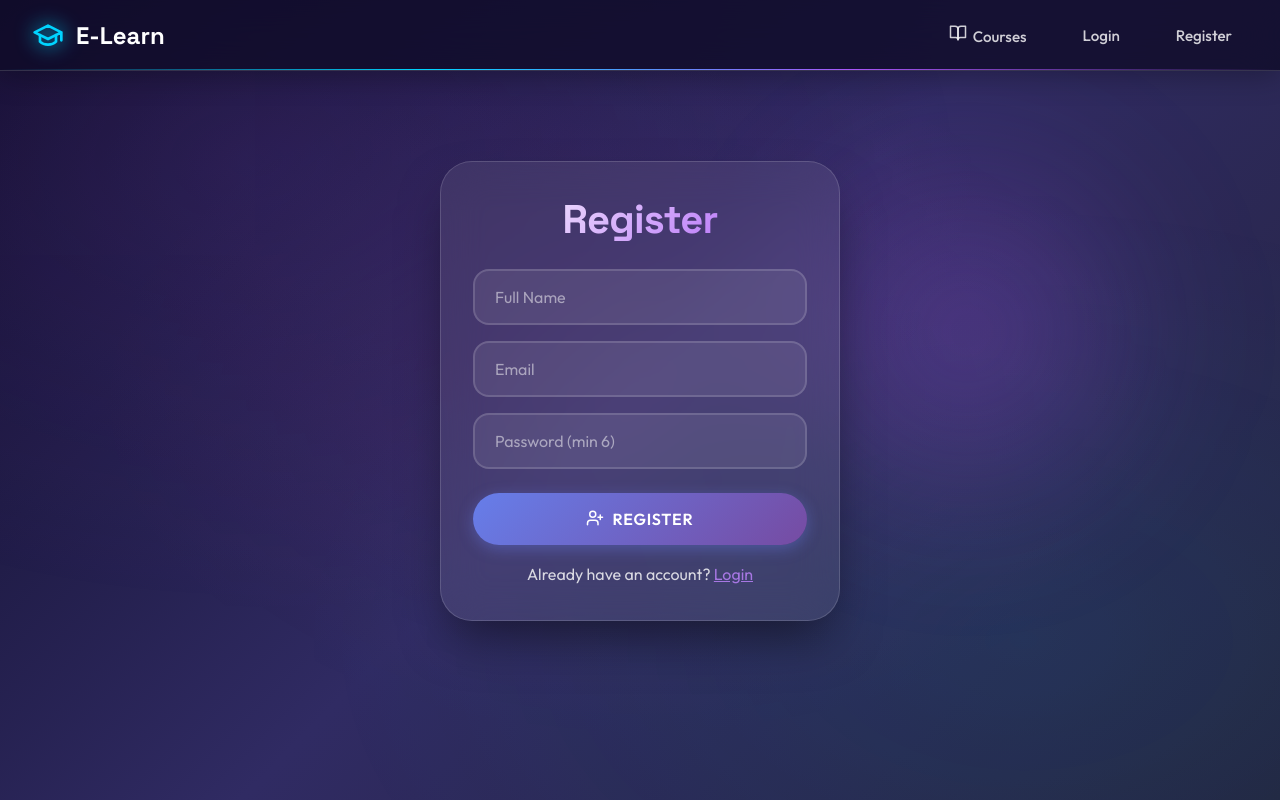
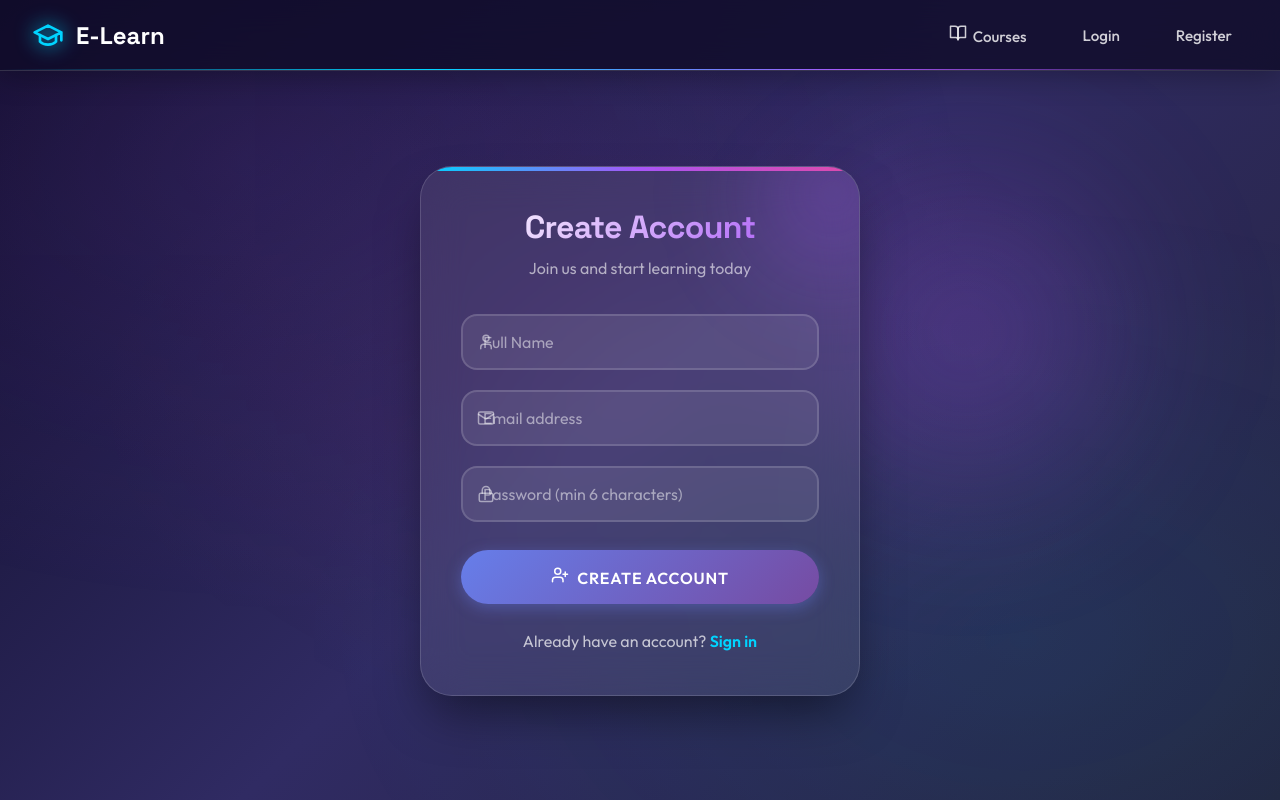
Before and after one commit to yared2124/E-learning-platform, a React (Vite) app in the folder frontend/: page /register in a window 1280 px wide. Built offline with nearby package versions, Linux system fonts and the light colour scheme.

Commit message:
src/pages/Register.jsx updated

```diff
--- a/frontend/src/pages/Register.jsx
+++ b/frontend/src/pages/Register.jsx
@@ -1,7 +1,7 @@
 import { useState } from "react";
 import { useAuth } from "../contexts/AuthContext";
 import { Link } from "react-router-dom";
-import { UserPlus } from "lucide-react";
+import { UserPlus, User, Mail, Lock, Sparkles } from "lucide-react";
 
 export default function Register() {
   const [name, setName] = useState("");
@@ -20,79 +20,70 @@ export default function Register() {
   };
 
   return (
-    <div
-      className="container"
-      style={{
-        minHeight: "80vh",
-        display: "flex",
-        justifyContent: "center",
-        alignItems: "center",
-      }}
-    >
-      <div
-        className="glass-card"
-        style={{ padding: "2rem", width: "100%", maxWidth: "400px" }}
-      >
-        <h2 style={{ textAlign: "center", marginBottom: "1.5rem" }}>
-          Register
-        </h2>
+    <div className="auth-container">
+      <div className="glass-card auth-card">
+        <div className="auth-glow"></div>
+        <h2 className="auth-title">Create Account</h2>
+        <p className="auth-subtitle">Join us and start learning today</p>
+
         {error && (
           <div
-            style={{
-              color: "#ff6b6b",
-              textAlign: "center",
-              marginBottom: "1rem",
-            }}
+            className="form-error"
+            style={{ textAlign: "center", marginBottom: "1rem" }}
           >
             {error}
           </div>
         )}
-        <form onSubmit={handleSubmit}>
+
+        <form onSubmit={handleSubmit} className="auth-form">
+          <div className="input-wrapper">
             <input
               type="text"
               placeholder="Full Name"
               value={name}
               onChange={(e) => setName(e.target.value)}
               className="input-3d"
-            style={{ width: "100%", marginBottom: "1rem" }}
               required
             />
+            <User className="input-icon" size={18} />
+          </div>
+
+          <div className="input-wrapper">
             <input
               type="email"
-            placeholder="Email"
+              placeholder="Email address"
               value={email}
               onChange={(e) => setEmail(e.target.value)}
               className="input-3d"
-            style={{ width: "100%", marginBottom: "1rem" }}
               required
             />
+            <Mail className="input-icon" size={18} />
+          </div>
+
+          <div className="input-wrapper">
             <input
               type="password"
-            placeholder="Password (min 6)"
+              placeholder="Password (min 6 characters)"
               value={password}
               onChange={(e) => setPassword(e.target.value)}
               className="input-3d"
-            style={{ width: "100%", marginBottom: "1.5rem" }}
               required
             />
+            <Lock className="input-icon" size={18} />
+          </div>
+
           <button
             type="submit"
             className="btn-3d"
-            style={{
-              width: "100%",
-              display: "flex",
-              justifyContent: "center",
-              gap: "0.5rem",
-            }}
+            style={{ width: "100%", marginTop: "0.5rem" }}
           >
-            <UserPlus size={18} /> Register
+            <UserPlus size={18} style={{ marginRight: "8px" }} />
+            Create Account
           </button>
         </form>
-        <p style={{ textAlign: "center", marginTop: "1rem" }}>
-          Already have an account?{" "}
-          <Link to="/login" style={{ color: "#a777e3" }}>
-            Login
-          </Link>
+
+        <p className="auth-footer">
+          Already have an account? <Link to="/login">Sign in</Link>
         </p>
       </div>
     </div>
```
Lines whose indentation alone changed are shown as unchanged.
